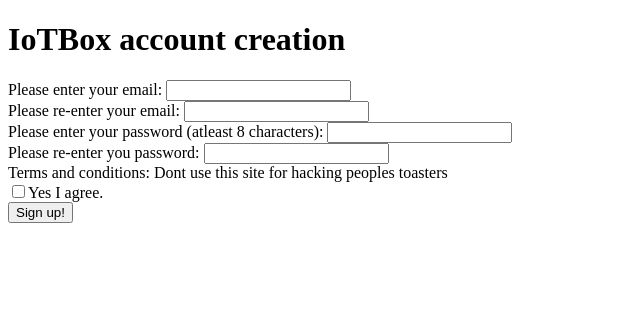
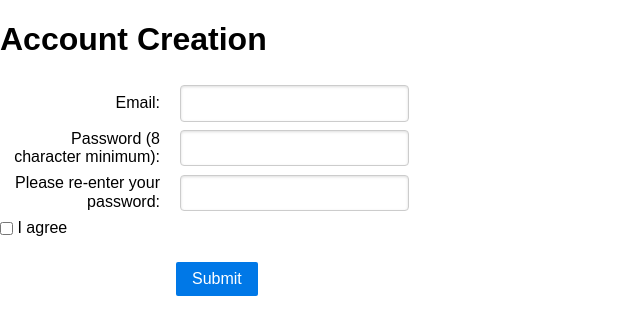
Before and after one commit to Ewolly/IOTWeb, a Flask app: template templates/Sign_up.html in a window 1280 px wide. Shown: the top 335 px of the page, without its empty margins (0-640 px from the left). Run offline with Flask 2, Linux system fonts and the light colour scheme; the template is opened without the code that fills it, so the values that code supplies are empty; some libraries are stand-ins or nearby versions.

Commit message:
Converted html to pure mode

```diff
--- a/templates/Sign_up.html
+++ b/templates/Sign_up.html
@@ -1,38 +1,28 @@
-<!doctype html>
-<html lang="en">
-	<head>
-		<meta charset="utf-8">
-		<title>IoTBox Sign up</title>
-	</head>
-
-	<body>
-		<h1>IoTBox account creation</h1>
-		<form action="/login" method="post">
-			<div>
-				<label for="email">Please enter your email:</label>
+{% extends "base.html" %}
+{% block title %}Sign up{% endblock %}
+{% block content %}
+  <h1>Account Creation</h1>
+  <form class="pure-form pure-form-aligned" method="post">
+    <fieldset>
+      <div class="pure-control-group">
+        <label for="email">Email:</label>
         <input type="text" id="email" name="email">
       </div>
-			<div>
-				<label for="email">Please re-enter your email:</label>
-				<input type="text" id="email_check" name="email_check">
+      <div class="pure-control-group">
+        <label for="email">Password (8 character minimum):</label>
+        <input type="text" id="password" name="password">
       </div>
-			<div>
-				<label for="password">Please enter your password (atleast 8 characters):</label>
-				<input type="password" id="password" name="password">
-			</div>
-			<div>
-				<label for="password">Please re-enter you password:</label>
+      <div class="pure-control-group">
+        <label for="password">Please re-enter your password:</label>
         <input type="password" id="password_check" name="password_check">
       </div>
-			<div>
-			<label> Terms and conditions: Dont use this site for hacking peoples toasters</label>
+ 	  <label for="terms" class="pure-checkbox">
+        <input id="terms" type="checkbox" value="True">
+        I agree
+    </label>
+      <div class="pure-controls">
+        <button type="submit" class="pure-button pure-button-primary">Submit</button>
       </div>
-			<div>
-			<input type="checkbox" name="terms" value=True>Yes I agree.
-			</div>
-			<div>
-				<button type="submit">Sign up!</button>
-			</div>
+    </fieldset>
   </form>
-	</body>
-</html>
+{% endblock %}
```
Lines whose indentation alone changed are shown as unchanged.
